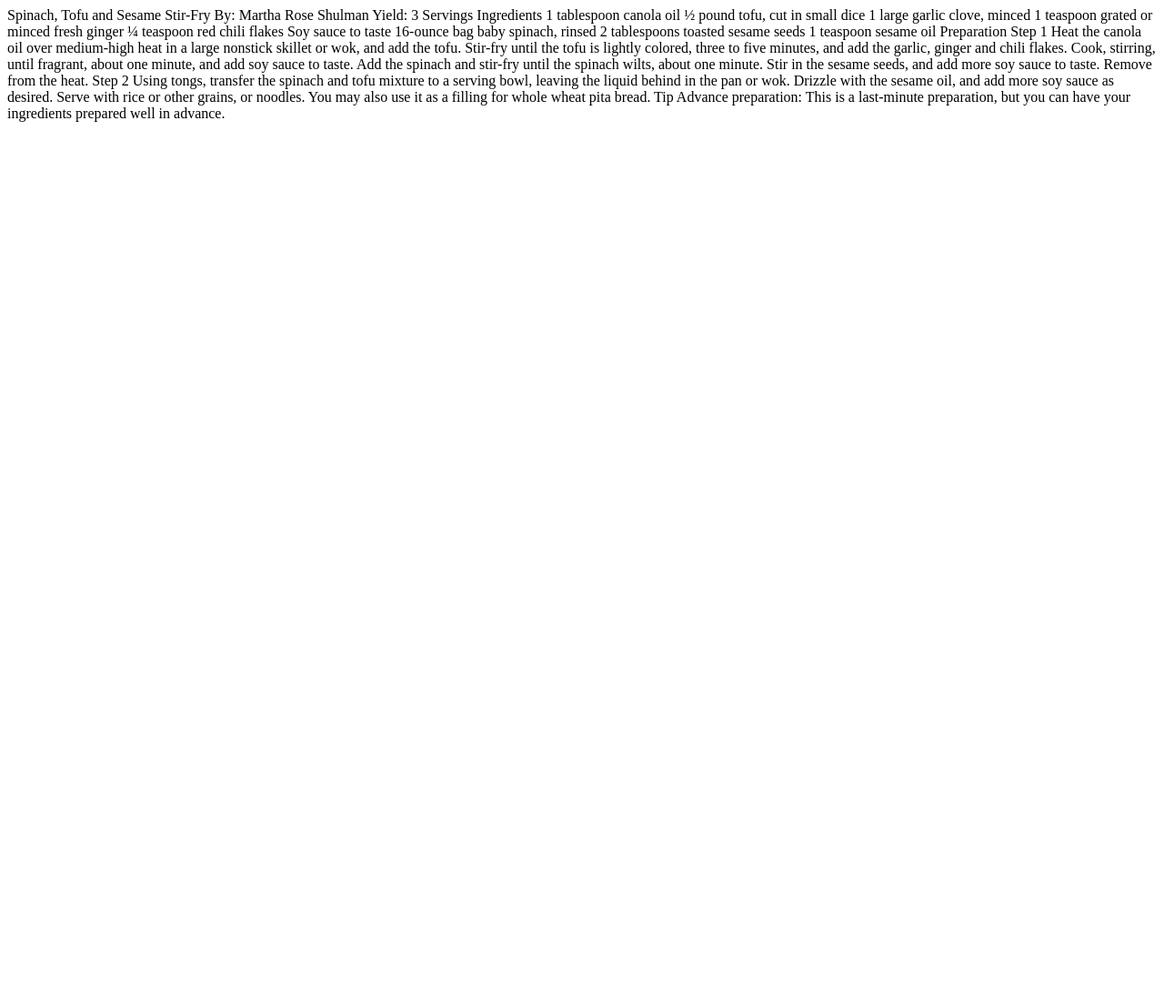
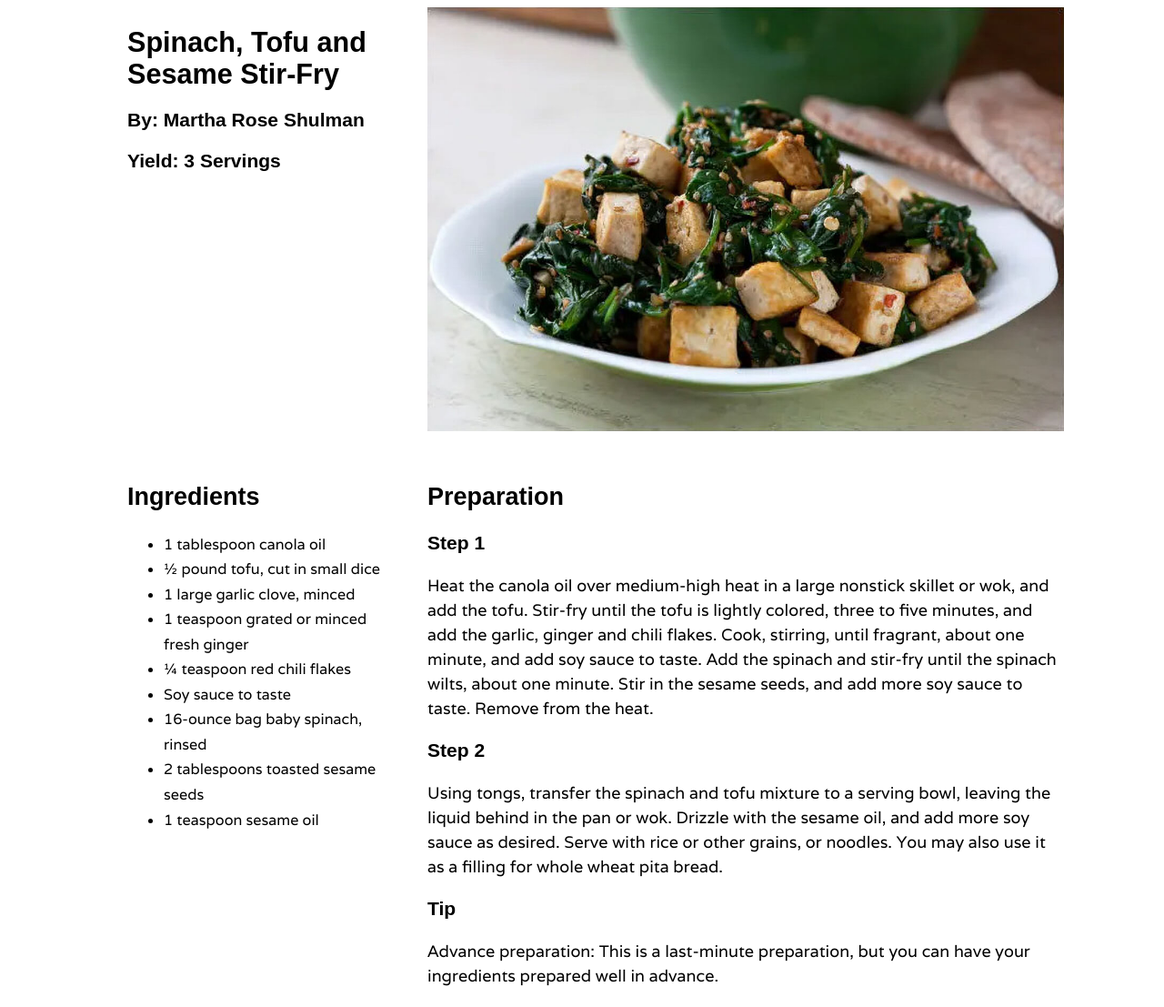
Before and after one commit to z6omar/exercise7, a plain HTML site: page index.html in a window 1280 px wide. Shown: the whole page at 91% size. Before the commit the page ends 800 px from the top, so only its background shows below. Drawn offline with Linux system fonts and the light colour scheme; a web font is replaced by a local one.

Commit message:
not completed apperance design

```diff
--- a/index.html
+++ b/index.html
@@ -1,30 +1,94 @@
 <!--This receipe is taken from https://cooking.nytimes.com/recipes/1012494-spinach-tofu-and-sesame-stir-fry -->
+<!DOCTYPE html>
+<html lang="en=ca">
+  <head>
+    <meta charset="UTF-8">
+    <title>Exercise 8: Typography</title>
+    <link rel="preconnect" href="https://fonts.googleapis.com">
+    <link rel="preconnect" href="https://fonts.gstatic.com" crossorigin>
+    <link href="https://fonts.googleapis.com/css2?family=Parkinsans:wght@300..800&family=Varela&display=swap" rel="stylesheet">
+
+    <style>
+      .recipe-container {
+        display: grid;
+        grid-template-columns: 30% 70%;
+        gap: 30px;
+        width: 1000px;
+        margin: 0 auto;
+      }
+
+      body {
+        font-size: 18px;
+      }
 
 
+      h1, h2, h3 {
+        font-family: "Parkinsans", sans-serif;
+      }
 
-Spinach, Tofu and Sesame Stir-Fry
-By: Martha Rose Shulman
-Yield: 3 Servings
+      h1 {
+        font-size: 1.7em;
+      }
 
-Ingredients
+      p, li {
+        font-family: "Varela", sans-serif;
+      }
 
-1 tablespoon canola oil
-½ pound tofu, cut in small dice
-1 large garlic clove, minced
-1 teaspoon grated or minced fresh ginger
-¼ teaspoon red chili flakes
-Soy sauce to taste
-16-ounce bag baby spinach, rinsed
-2 tablespoons toasted sesame seeds
-1 teaspoon sesame oil
+      li {
+        font-size: 0.9em;
+        line-height: 1.7;
+      }
 
-Preparation
+      p {
+       line-height: 1.5em;
+      }
 
-Step 1
-Heat the canola oil over medium-high heat in a large nonstick skillet or wok, and add the tofu. Stir-fry until the tofu is lightly colored, three to five minutes, and add the garlic, ginger and chili flakes. Cook, stirring, until fragrant, about one minute, and add soy sauce to taste. Add the spinach and stir-fry until the spinach wilts, about one minute. Stir in the sesame seeds, and add more soy sauce to taste. Remove from the heat.
+      img {
+        width: 100%;
+      }
+    </style>
+  </head>
+  <body>
+    <div class="recipe-container">
+      <div class="grid-item">
+        <h1>Spinach, Tofu and Sesame Stir-Fry</h1>
+        <h3>By: Martha Rose Shulman</h3>
+        <h3>Yield: 3 Servings</h3>
+      </div>
 
-Step 2
-Using tongs, transfer the spinach and tofu mixture to a serving bowl, leaving the liquid behind in the pan or wok. Drizzle with the sesame oil, and add more soy sauce as desired. Serve with rice or other grains, or noodles. You may also use it as a filling for whole wheat pita bread.
+      <div class="grid-item">
+        <img src="recipe-photo.jpg" alt="spinach tofu on a white plate with seasame sprinkled ontop.">
+      </div>
 
-Tip
-Advance preparation: This is a last-minute preparation, but you can have your ingredients prepared well in advance.
+      <div class="grid-item">
+        <h2>Ingredients</h2>
+
+        <ul>
+          <li>1 tablespoon canola oil</li>
+          <li>½ pound tofu, cut in small dice</li>
+          <li>1 large garlic clove, minced</li>
+          <li>1 teaspoon grated or minced fresh ginger</li>
+          <li>¼ teaspoon red chili flakes</li>
+          <li>Soy sauce to taste</li>
+          <li>16-ounce bag baby spinach, rinsed</li>
+          <li>2 tablespoons toasted sesame seeds</li>
+          <li>1 teaspoon sesame oil</li>
+        </ul>
+      </div>
+
+      <div class="grid-item">
+        <h2>Preparation</h2>
+
+        <h3>Step 1</h3>
+        <p>Heat the canola oil over medium-high heat in a large nonstick skillet or wok, and add the tofu. Stir-fry until the tofu is lightly colored, three to five minutes, and add the garlic, ginger and chili flakes. Cook, stirring, until fragrant, about one minute, and add soy sauce to taste. Add the spinach and stir-fry until the spinach wilts, about one minute. Stir in the sesame seeds, and add more soy sauce to taste. Remove from the heat.</p>
+
+        <h3>Step 2</h3>
+        <p>Using tongs, transfer the spinach and tofu mixture to a serving bowl, leaving the liquid behind in the pan or wok. Drizzle with the sesame oil, and add more soy sauce as desired. Serve with rice or other grains, or noodles. You may also use it as a filling for whole wheat pita bread.</p>
+
+        <h3>Tip</h3>
+        <p>Advance preparation: This is a last-minute preparation, but you can have your ingredients prepared well in advance.</p>
+      </div>
+
+    </div>
+  </body>
+</html>
```
